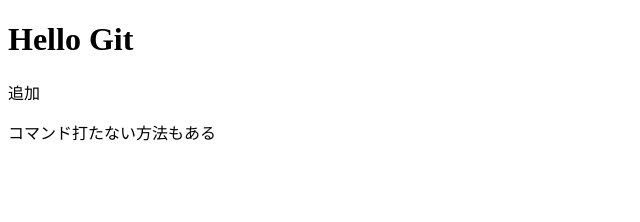
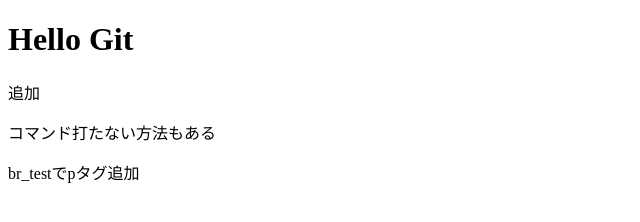
Before and after one commit to shunsogo/git1114, a plain HTML site: page index.html in a window 1280 px wide. Shown: the whole page, without its empty margins (0-640 px from the left). Drawn offline with Linux system fonts and the light colour scheme.

Commit message:
ブランチのテスト

```diff
--- a/index.html
+++ b/index.html
@@ -10,6 +10,7 @@
     <h1>Hello Git</h1>
     <p>追加</p>
     <p>コマンド打たない方法もある</p>
+    <p>br_testでpタグ追加</p>
 
 </body>
 </html>
```
